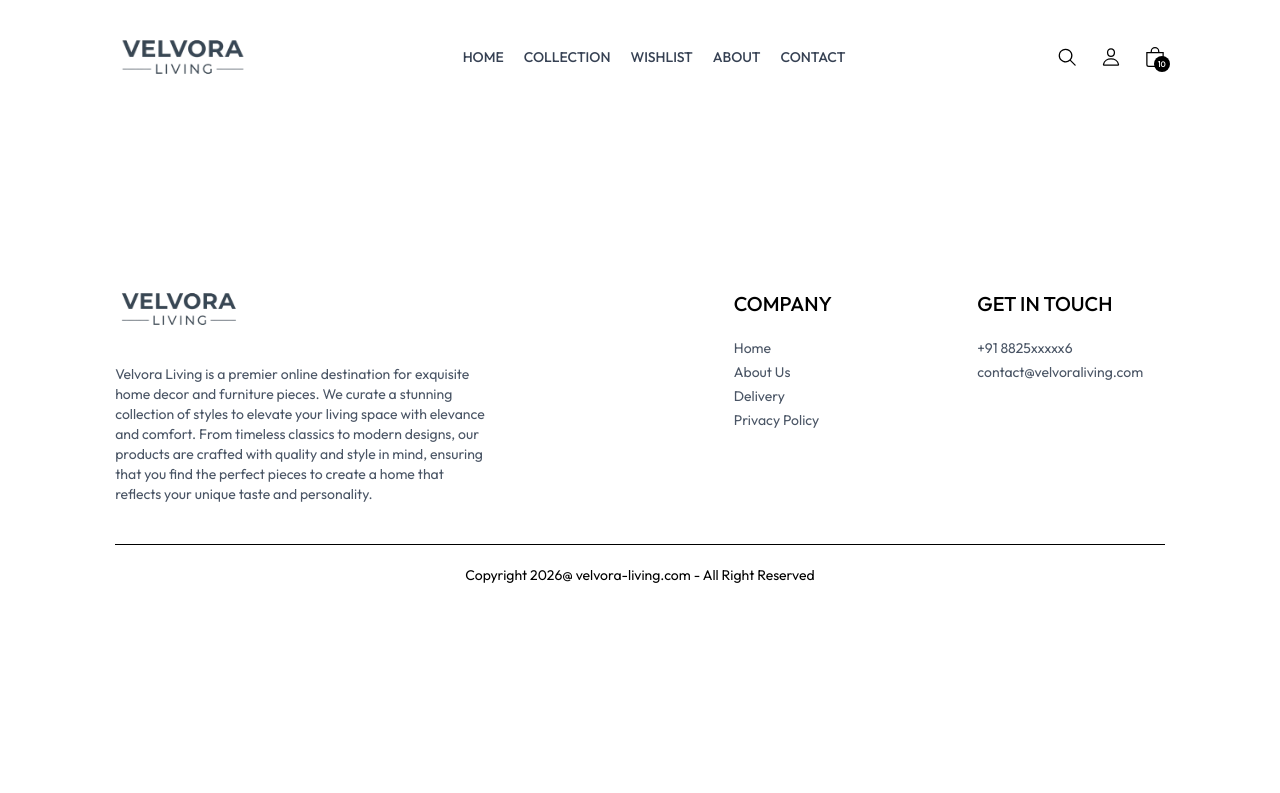
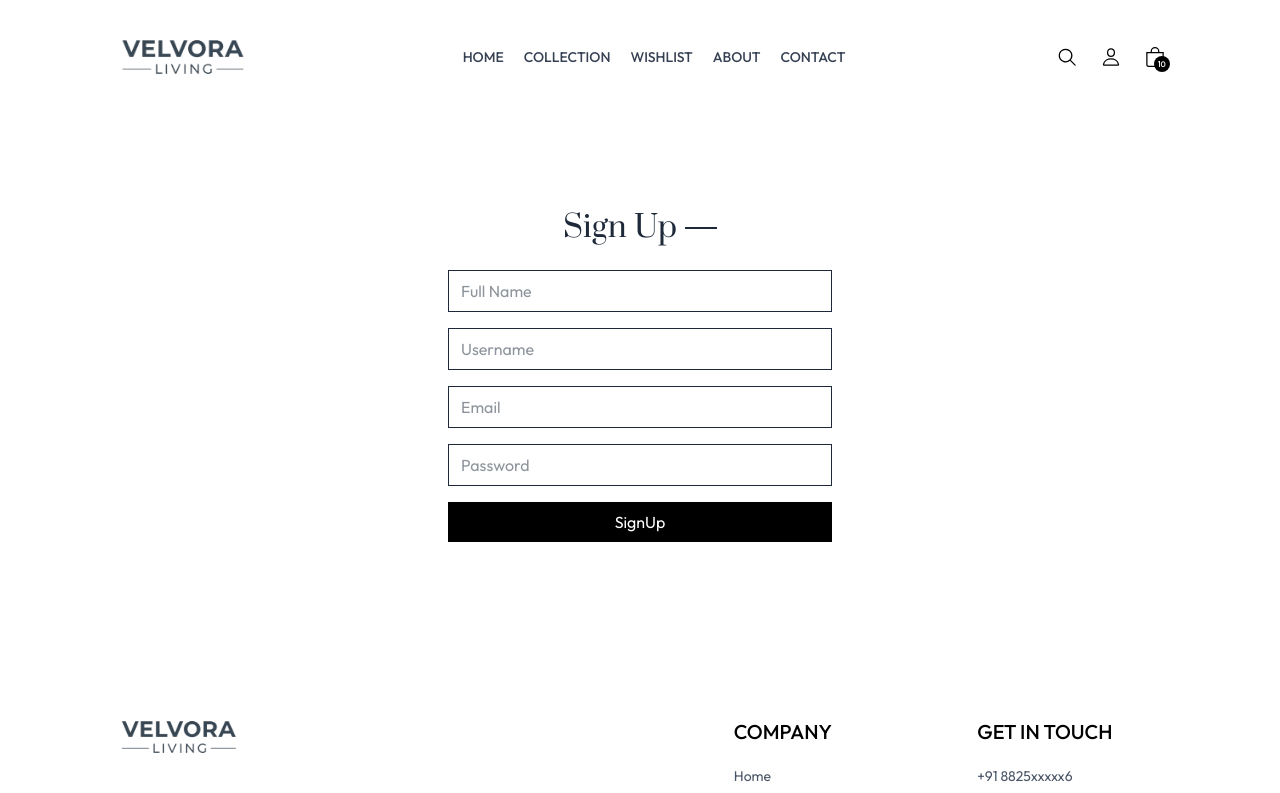
Before and after one commit to thedittya471/Velvora-Living, a React (Vite) app in the folder frontend/: page /signUp in a window 1280 px wide. Shown: the top 793 px of the page. Built offline with nearby package versions, Linux system fonts and the light colour scheme; no server answers.

Commit message:
feat: implement user registration functionality in SignUp component

```diff
--- a/frontend/src/pages/SignUp.jsx
+++ b/frontend/src/pages/SignUp.jsx
@@ -1,10 +1,84 @@
-import React from 'react'
+import React, { useState } from 'react'
+import axios from 'axios'
+import { useNavigate } from 'react-router-dom'
 
 const SignUp = () => {
+
+  const navigate = useNavigate()
+
+  const [formData, setFormData] = useState({
+    fullName: '',
+    username: '',
+    email: '',
+    password: ''
+  })
+
+  const handleChange = (e) => {
+    const { name, value } = e.target
+    setFormData((prev) => ({ ...prev, [name]: value }))
+  }
+
+  const handleSubmit = async (e) => {
+    e.preventDefault()
+
+    try {
+      await axios.post('https://velvora-living-backend.vercel.app/api/v1/users/register', {
+        fullName: formData.fullName,
+        username: formData.username,
+        email: formData.email,
+        password: formData.password
+      })
+      setTimeout(() => navigate('/login'), 4000)
+    } catch (err) {
+      console.error('Error during registration: ', err)
+    }
+  }
+
   return (
-    <div>
-
-    </div>
+    <form onSubmit={handleSubmit} className='flex flex-col items-center w-[90%] sm:max-w-96
+     m-auto mt-14 gap-4 text-gray-800'>
+      <div className='inline-flex items-center gap-2 mb-2 mt-10'>
+        <p className='prata-regular text-3xl'>Sign Up</p>
+        <hr className='border-none h-[1.5px] w-8 bg-gray-800' />
+      </div>
+      <input
+        name='fullName'
+        value={formData.fullName}
+        onChange={handleChange}
+        type='text'
+        className='w-full px-3 py-2 border border-gray-800'
+        placeholder='Full Name'
+        required
+      />
+      <input
+        name='username'
+        value={formData.username}
+        onChange={handleChange}
+        type='text'
+        className='w-full px-3 py-2 border border-gray-800'
+        placeholder='Username'
+        required
+      />
+      <input
+        name='email'
+        value={formData.email}
+        onChange={handleChange}
+        type='email'
+        className='w-full px-3 py-2 border border-gray-800'
+        placeholder='Email'
+        required
+      />
+      <input
+        name='password'
+        value={formData.password}
+        onChange={handleChange}
+        type='password'
+        className='w-full px-3 py-2 border border-gray-800'
+        placeholder='Password'
+        required
+      />
+      <button type='submit' className='w-full bg-black text-white py-2 disabled:opacity-60'>SignUp</button>
+    </form>
   )
 }
 
```
